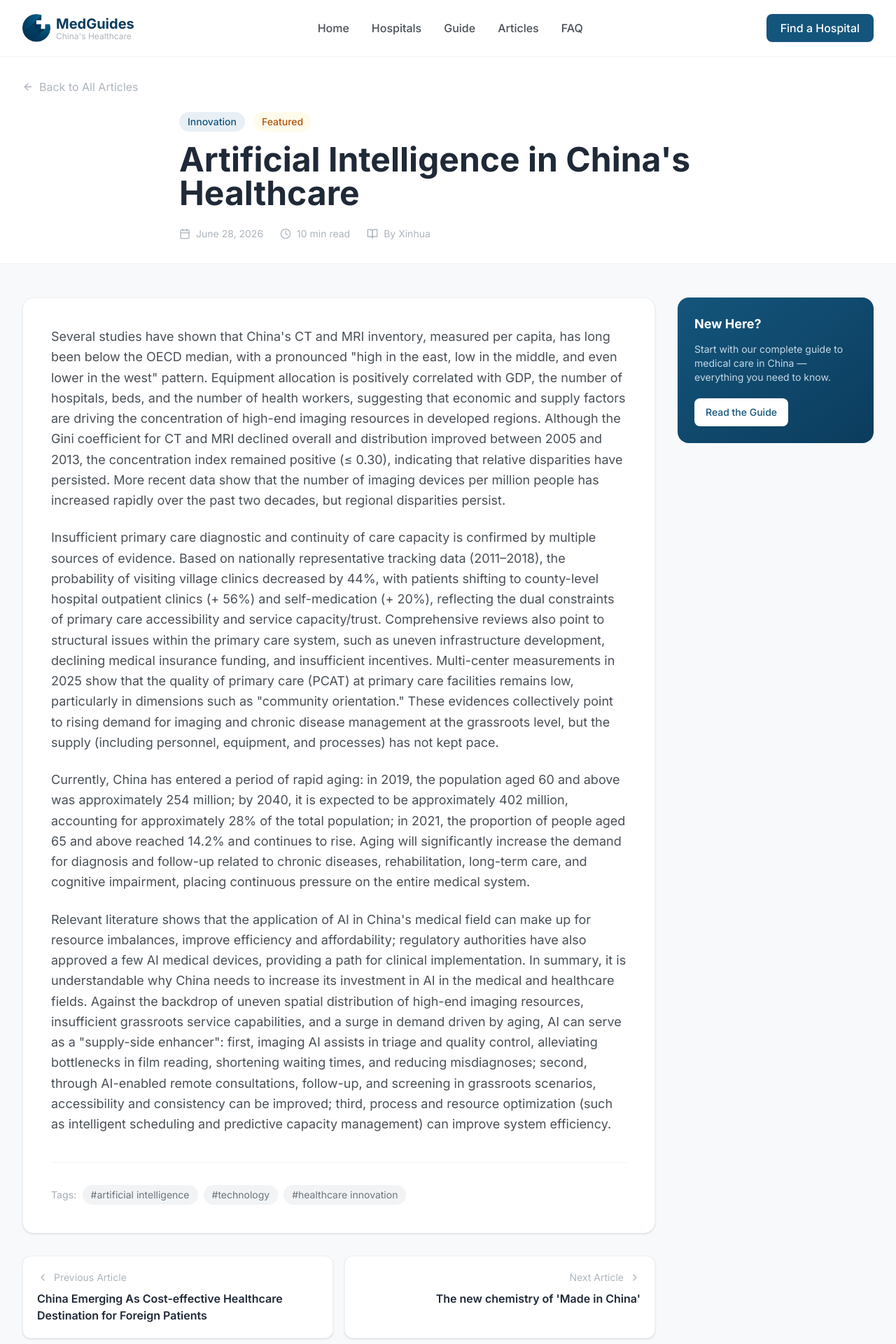
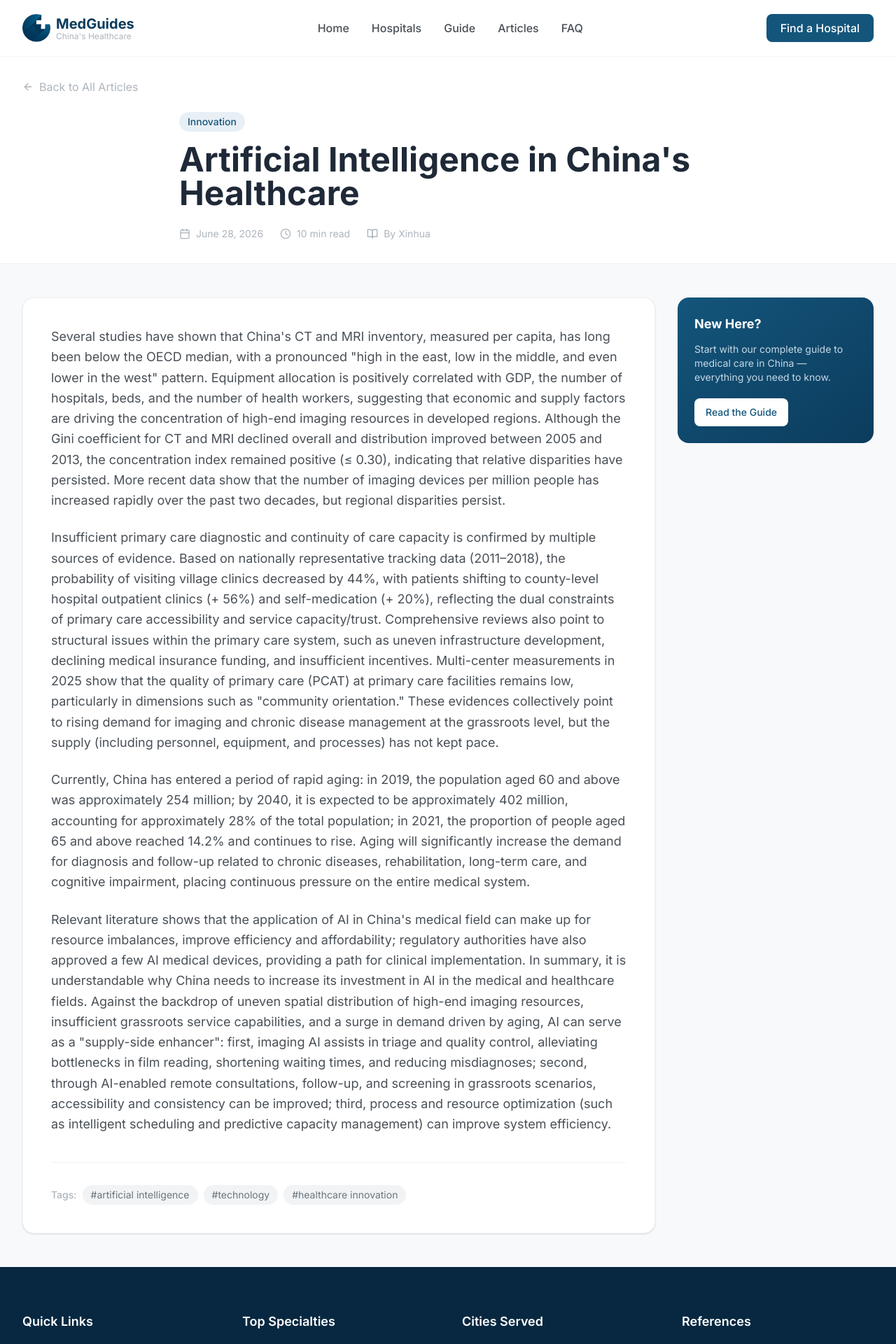
Before and after one commit to yuanzhe-jia/med-guides-china, a Next.js app: page /articles/ai-in-chinese-healthcare in a window 1280 px wide. Shown: the top 1920 px of the page at 70% size. Built offline with nearby package versions, Linux system fonts and the light colour scheme.

Commit message:
fix footer links

```diff
--- a/src/app/articles/[slug]/page.tsx
+++ b/src/app/articles/[slug]/page.tsx
@@ -8,8 +8,6 @@ import {
   Clock,
   BookOpen,
   Share2,
-  ChevronLeft,
-  ChevronRight,
 } from 'lucide-react';
 import articlesData from '@/data/articles.json';
 import { getArticleContent } from '@/lib/markdown';
@@ -73,10 +71,6 @@ export default function ArticlePage({ params }: ArticlePageProps) {
     notFound();
   }
 
-  const currentIndex = articles.findIndex((a) => a.slug === params.slug);
-  const prevArticle = currentIndex > 0 ? articles[currentIndex - 1] : null;
-  const nextArticle = currentIndex < articles.length - 1 ? articles[currentIndex + 1] : null;
-
   return (
     <div className="bg-neutral-50 min-h-screen">
       <script
@@ -124,11 +118,6 @@ export default function ArticlePage({ params }: ArticlePageProps) {
               <span className="px-3 py-1 bg-primary-50 text-primary-700 rounded-full text-sm font-medium">
                 {article.category_label}
               </span>
-              {article.featured && (
-                <span className="px-3 py-1 bg-amber-50 text-amber-700 rounded-full text-sm font-medium">
-                  Featured
-                </span>
-              )}
             </div>
 
             <h1 className="text-3xl md:text-4xl lg:text-5xl font-bold text-neutral-900 mb-6 leading-tight">
@@ -181,42 +170,6 @@ export default function ArticlePage({ params }: ArticlePageProps) {
                   </div>
                 </div>
               </div>
-
-              {/* Previous / Next Navigation */}
-              <div className="mt-8 grid grid-cols-1 sm:grid-cols-2 gap-4">
-                {prevArticle ? (
-                  <Link
-                    href={`/articles/${prevArticle.slug}`}
-                    className="bg-white rounded-xl shadow-card border border-neutral-100 p-5 hover:shadow-card-hover transition-all group"
-                  >
-                    <div className="flex items-center gap-2 text-sm text-neutral-500 mb-2">
-                      <ChevronLeft size={16} />
-                      <span>Previous Article</span>
-                    </div>
-                    <p className="font-semibold text-neutral-900 group-hover:text-primary-700 transition-colors line-clamp-2">
-                      {prevArticle.title}
-                    </p>
-                  </Link>
-                ) : (
-                  <div />
-                )}
-                {nextArticle ? (
-                  <Link
-                    href={`/articles/${nextArticle.slug}`}
-                    className="bg-white rounded-xl shadow-card border border-neutral-100 p-5 hover:shadow-card-hover transition-all group text-right"
-                  >
-                    <div className="flex items-center justify-end gap-2 text-sm text-neutral-500 mb-2">
-                      <span>Next Article</span>
-                      <ChevronRight size={16} />
-                    </div>
-                    <p className="font-semibold text-neutral-900 group-hover:text-primary-700 transition-colors line-clamp-2">
-                      {nextArticle.title}
-                    </p>
-                  </Link>
-                ) : (
-                  <div />
-                )}
-              </div>
             </article>
 
             {/* Sidebar */}
--- a/src/app/page.tsx
+++ b/src/app/page.tsx
@@ -441,7 +441,7 @@ export default function HomePage() {
             <div className="max-w-2xl">
               <span className="text-primary-600 font-semibold text-sm uppercase tracking-wide">Learning Center</span>
               <h2 className="text-3xl md:text-4xl font-bold text-neutral-900 mt-3 mb-4">
-                Essential Reading for Your Medical Journey
+                Essential Reading for Your Journey
               </h2>
               <p className="text-lg text-neutral-600">
                 Practical guides, hospital reviews, and expert advice to help you navigate China's healthcare system with confidence.
--- a/src/components/ArticleCard.tsx
+++ b/src/components/ArticleCard.tsx
@@ -17,24 +17,15 @@ export default function ArticleCard({ article, featured = false }: ArticleCardPr
       }`}
     >
       <div className={`relative overflow-hidden bg-gradient-to-br from-secondary-50 to-primary-100 ${
-        featured ? 'h-48 md:h-auto md:w-2/5' : 'h-40'
+        featured ? 'h-24 md:h-auto md:w-2/5' : 'h-20'
       }`}>
         <div className="absolute inset-0 flex items-center justify-center">
-          <div className="text-primary-700 text-center px-6">
-            <div className="text-sm font-medium text-primary-600 uppercase tracking-wide mb-2">
+          <div className="text-primary-700 text-center px-4">
+            <div className="text-xs font-semibold text-primary-600 uppercase tracking-wide">
               {article.category_label}
             </div>
-            <div className="w-12 h-0.5 bg-primary-400 mx-auto" />
           </div>
         </div>
-
-        {article.featured && (
-          <div className="absolute top-3 left-3">
-            <span className="px-2.5 py-1 rounded-full text-xs font-semibold bg-amber-500 text-white">
-              Featured
-            </span>
-          </div>
-        )}
       </div>
 
       <div className={`p-5 flex-1 flex flex-col ${featured ? 'md:w-3/5' : ''}`}>
--- a/src/components/HospitalsContent.tsx
+++ b/src/components/HospitalsContent.tsx
@@ -51,6 +51,14 @@ export default function HospitalsContent() {
   const [searchQuery, setSearchQuery] = useState('');
 
   useEffect(() => {
+    // 先重置所有筛选条件为默认值，避免与之前的状态叠加
+    setCity('All Cities');
+    setTier('all');
+    setCategory('all');
+    setSpecialty('All Specialties');
+    setSearchQuery('');
+
+    // 只根据当前 URL 中存在的参数设置状态
     const cityParam = searchParams.get('city');
     if (cityParam && cities.includes(cityParam)) {
       setCity(cityParam);
```
